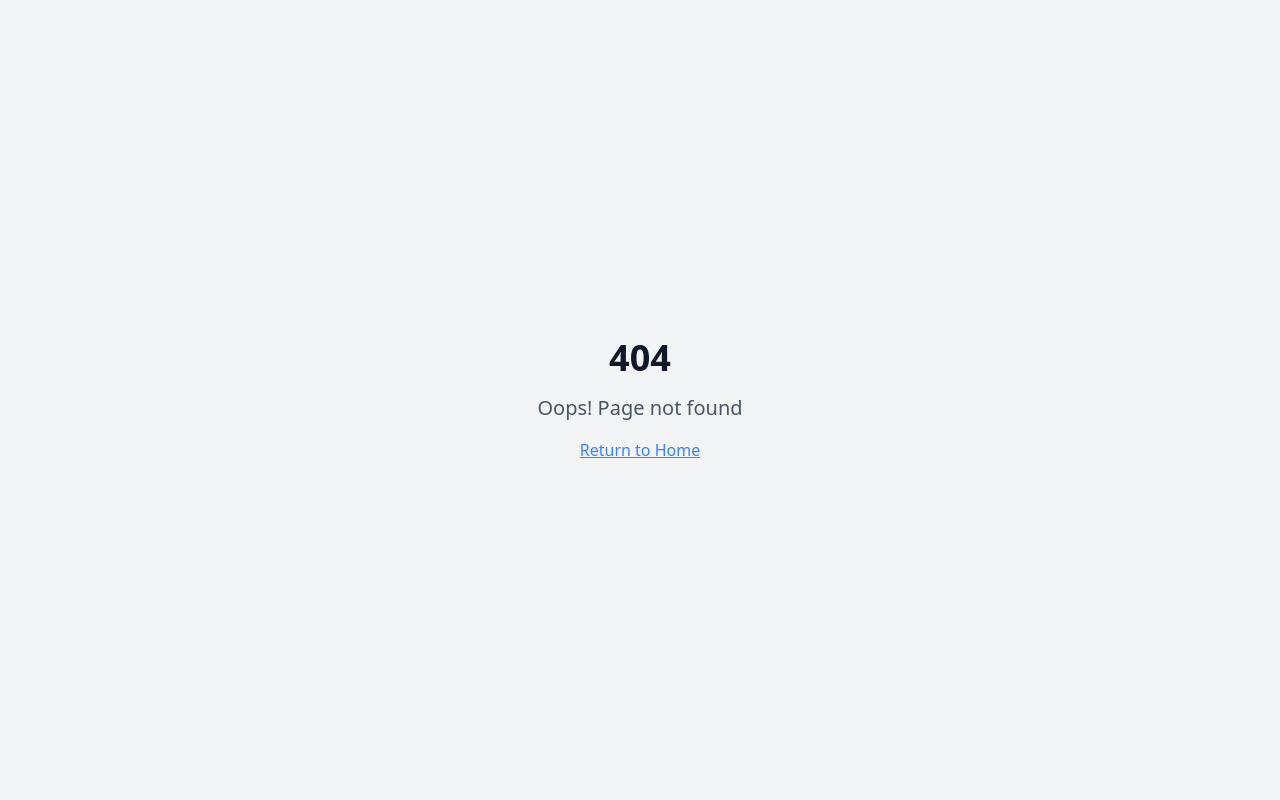
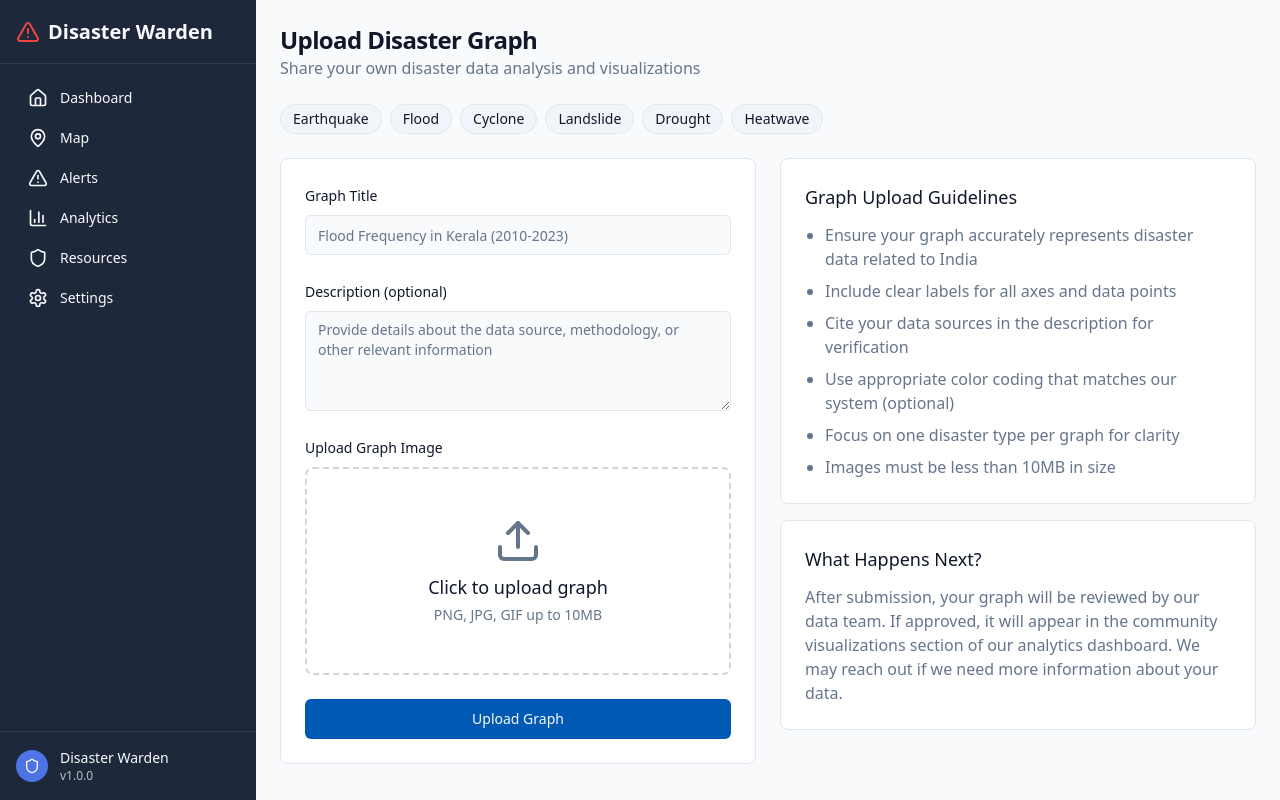
Before and after one commit to hardknock-dot/disaster-warden-39, a React (Vite) app: page /upload in a window 1280 px wide. Before the commit this address had no page. Built offline with nearby package versions, Linux system fonts and the light colour scheme.

Commit message:
Add ability to upload custom graphs

```diff
--- a/src/App.tsx
+++ b/src/App.tsx
@@ -11,6 +11,7 @@ import Alerts from "./pages/Alerts";
 import Analytics from "./pages/Analytics";
 import Resources from "./pages/Resources";
 import Settings from "./pages/Settings";
+import Upload from "./pages/Upload";
 import NotFound from "./pages/NotFound";
 
 const queryClient = new QueryClient();
@@ -29,6 +30,7 @@ const App = () => (
             <Route path="analytics" element={<Analytics />} />
             <Route path="resources" element={<Resources />} />
             <Route path="settings" element={<Settings />} />
+            <Route path="upload" element={<Upload />} />
           </Route>
           <Route path="*" element={<NotFound />} />
         </Routes>
--- /dev/null
+++ b/src/components/GraphUpload.tsx
@@ -0,0 +1,174 @@
+
+import { useState } from "react";
+import { Upload, FileUp, Trash2 } from "lucide-react";
+import { Button } from "@/components/ui/button";
+import { Input } from "@/components/ui/input";
+import { Label } from "@/components/ui/label";
+import { Textarea } from "@/components/ui/textarea";
+import { toast } from "@/hooks/use-toast";
+
+export function GraphUpload() {
+  const [file, setFile] = useState<File | null>(null);
+  const [title, setTitle] = useState("");
+  const [description, setDescription] = useState("");
+  const [previewUrl, setPreviewUrl] = useState<string | null>(null);
+
+  const handleFileChange = (e: React.ChangeEvent<HTMLInputElement>) => {
+    if (e.target.files && e.target.files[0]) {
+      const selectedFile = e.target.files[0];
+
+      // Check if it's an image file
+      if (!selectedFile.type.startsWith('image/')) {
+        toast({
+          title: "Invalid file type",
+          description: "Please upload an image file (jpg, png, etc.)",
+          variant: "destructive",
+        });
+        return;
+      }
+
+      setFile(selectedFile);
+
+      // Create a preview URL
+      const reader = new FileReader();
+      reader.onload = (e) => {
+        setPreviewUrl(e.target?.result as string);
+      };
+      reader.readAsDataURL(selectedFile);
+    }
+  };
+
+  const clearFile = () => {
+    setFile(null);
+    setPreviewUrl(null);
+
+    // Reset the file input
+    const fileInput = document.getElementById('graph-upload') as HTMLInputElement;
+    if (fileInput) fileInput.value = '';
+  };
+
+  const handleSubmit = (e: React.FormEvent) => {
+    e.preventDefault();
+
+    if (!file) {
+      toast({
+        title: "No file selected",
+        description: "Please select a graph image to upload",
+        variant: "destructive",
+      });
+      return;
+    }
+
+    if (!title.trim()) {
+      toast({
+        title: "Title required",
+        description: "Please provide a title for your graph",
+        variant: "destructive",
+      });
+      return;
+    }
+
+    // In a real application, you would send the file to your server here
+    // For demonstration, we'll just show a success message
+    toast({
+      title: "Graph uploaded successfully",
+      description: `Your graph "${title}" has been uploaded and will be reviewed.`,
+    });
+
+    // Clear the form
+    setFile(null);
+    setTitle("");
+    setDescription("");
+    setPreviewUrl(null);
+
+    // Reset the file input
+    const fileInput = document.getElementById('graph-upload') as HTMLInputElement;
+    if (fileInput) fileInput.value = '';
+  };
+
+  return (
+    <div className="border rounded-lg p-6 bg-card">
+      <form onSubmit={handleSubmit} className="space-y-6">
+        <div className="space-y-2">
+          <Label htmlFor="title">Graph Title</Label>
+          <Input
+            id="title"
+            value={title}
+            onChange={(e) => setTitle(e.target.value)}
+            placeholder="Flood Frequency in Kerala (2010-2023)"
+            required
+          />
+        </div>
+
+        <div className="space-y-2">
+          <Label htmlFor="description">Description (optional)</Label>
+          <Textarea
+            id="description"
+            value={description}
+            onChange={(e) => setDescription(e.target.value)}
+            placeholder="Provide details about the data source, methodology, or other relevant information"
+            className="min-h-[100px]"
+          />
+        </div>
+
+        <div className="space-y-2">
+          <Label htmlFor="graph-upload">Upload Graph Image</Label>
+          <div className="flex flex-col gap-4">
+            {!previewUrl ? (
+              <div className="border-2 border-dashed border-gray-300 rounded-lg p-12 text-center">
+                <Input
+                  id="graph-upload"
+                  type="file"
+                  className="hidden"
+                  accept="image/*"
+                  onChange={handleFileChange}
+                />
+                <Label
+                  htmlFor="graph-upload"
+                  className="flex flex-col items-center cursor-pointer"
+                >
+                  <Upload className="h-12 w-12 text-muted-foreground mb-2" />
+                  <span className="text-lg font-medium">Click to upload graph</span>
+                  <span className="text-sm text-muted-foreground mt-1">
+                    PNG, JPG, GIF up to 10MB
+                  </span>
+                </Label>
+              </div>
+            ) : (
+              <div className="relative">
+                <img
+                  src={previewUrl}
+                  alt="Graph preview"
+                  className="max-h-[400px] mx-auto rounded-md border"
+                />
+                <Button
+                  type="button"
+                  size="icon"
+                  variant="destructive"
+                  className="absolute top-2 right-2"
+                  onClick={clearFile}
+                >
+                  <Trash2 className="h-4 w-4" />
+                </Button>
+              </div>
+            )}
+
+            {file && (
+              <div className="flex items-center gap-2 text-sm">
+                <FileUp className="h-4 w-4" />
+                <span className="text-muted-foreground">{file.name}</span>
+                <span className="text-muted-foreground ml-auto">
+                  {(file.size / (1024 * 1024)).toFixed(2)} MB
+                </span>
+              </div>
+            )}
+          </div>
+        </div>
+
+        <Button type="submit" className="w-full">
+          Upload Graph
+        </Button>
+      </form>
+    </div>
+  );
+}
--- /dev/null
+++ b/src/pages/Upload.tsx
@@ -0,0 +1,53 @@
+
+import { useState } from "react";
+import { DisasterTypeFilter, DisasterType } from "@/components/DisasterTypeFilter";
+import { GraphUpload } from "@/components/GraphUpload";
+
+export default function Upload() {
+  const [selectedDisasterTypes, setSelectedDisasterTypes] = useState<DisasterType[]>([]);
+
+  const handleDisasterTypeChange = (types: DisasterType[]) => {
+    setSelectedDisasterTypes(types);
+  };
+
+  return (
+    <div className="space-y-6">
+      <div>
+        <h1 className="text-2xl font-bold tracking-tight">Upload Disaster Graph</h1>
+        <p className="text-muted-foreground">
+          Share your own disaster data analysis and visualizations
+        </p>
+      </div>
+
+      <DisasterTypeFilter onChange={handleDisasterTypeChange} />
+
+      <div className="grid gap-6 md:grid-cols-2">
+        <div>
+          <GraphUpload />
+        </div>
+        <div className="space-y-4">
+          <div className="border rounded-lg p-6 bg-card">
+            <h3 className="text-lg font-medium mb-3">Graph Upload Guidelines</h3>
+            <ul className="space-y-2 list-disc pl-5 text-muted-foreground">
+              <li>Ensure your graph accurately represents disaster data related to India</li>
+              <li>Include clear labels for all axes and data points</li>
+              <li>Cite your data sources in the description for verification</li>
+              <li>Use appropriate color coding that matches our system (optional)</li>
+              <li>Focus on one disaster type per graph for clarity</li>
+              <li>Images must be less than 10MB in size</li>
+            </ul>
+          </div>
+          <div className="border rounded-lg p-6 bg-card">
+            <h3 className="text-lg font-medium mb-3">What Happens Next?</h3>
+            <p className="text-muted-foreground">
+              After submission, your graph will be reviewed by our data team.
+              If approved, it will appear in the community visualizations section
+              of our analytics dashboard. We may reach out if we need more
+              information about your data.
+            </p>
+          </div>
+        </div>
+      </div>
+    </div>
+  );
+}
```
